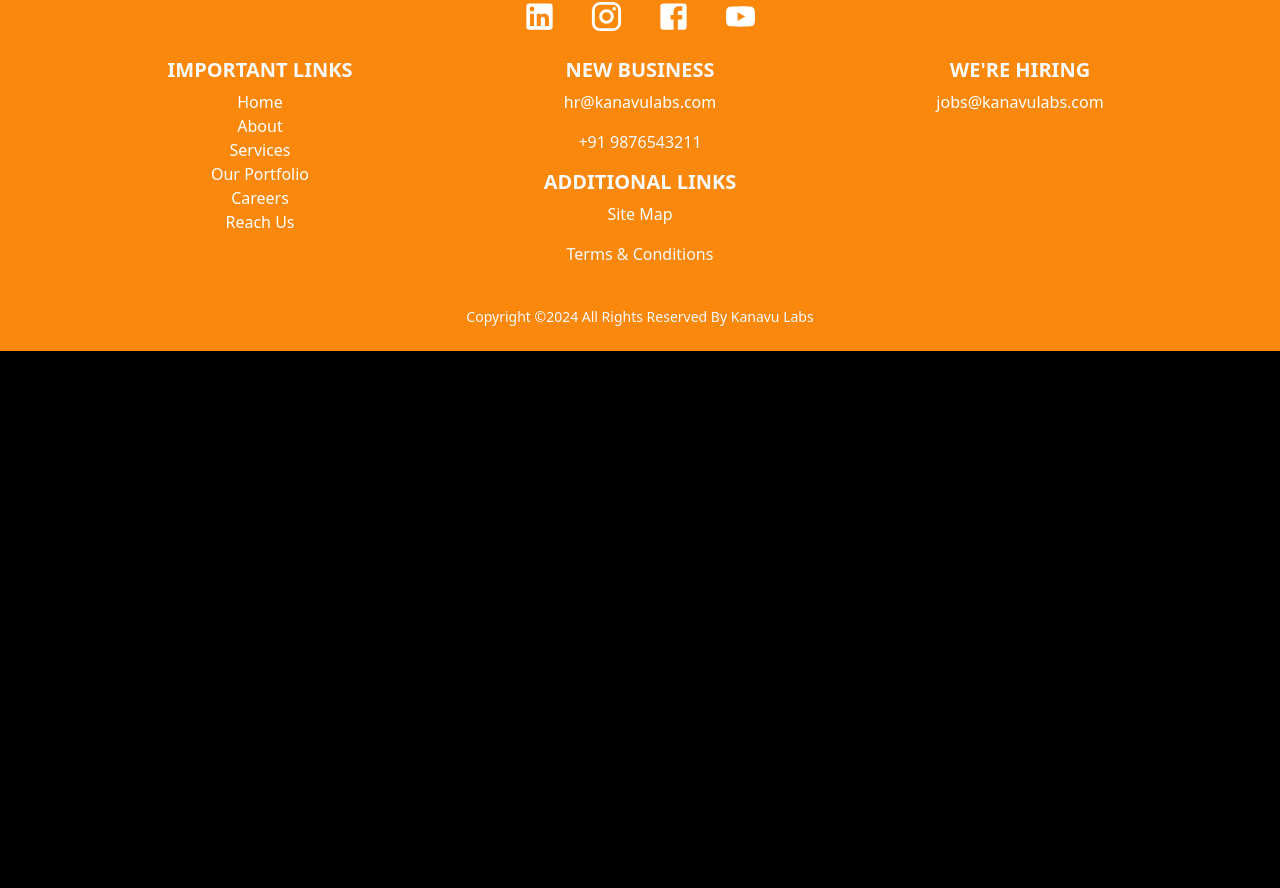
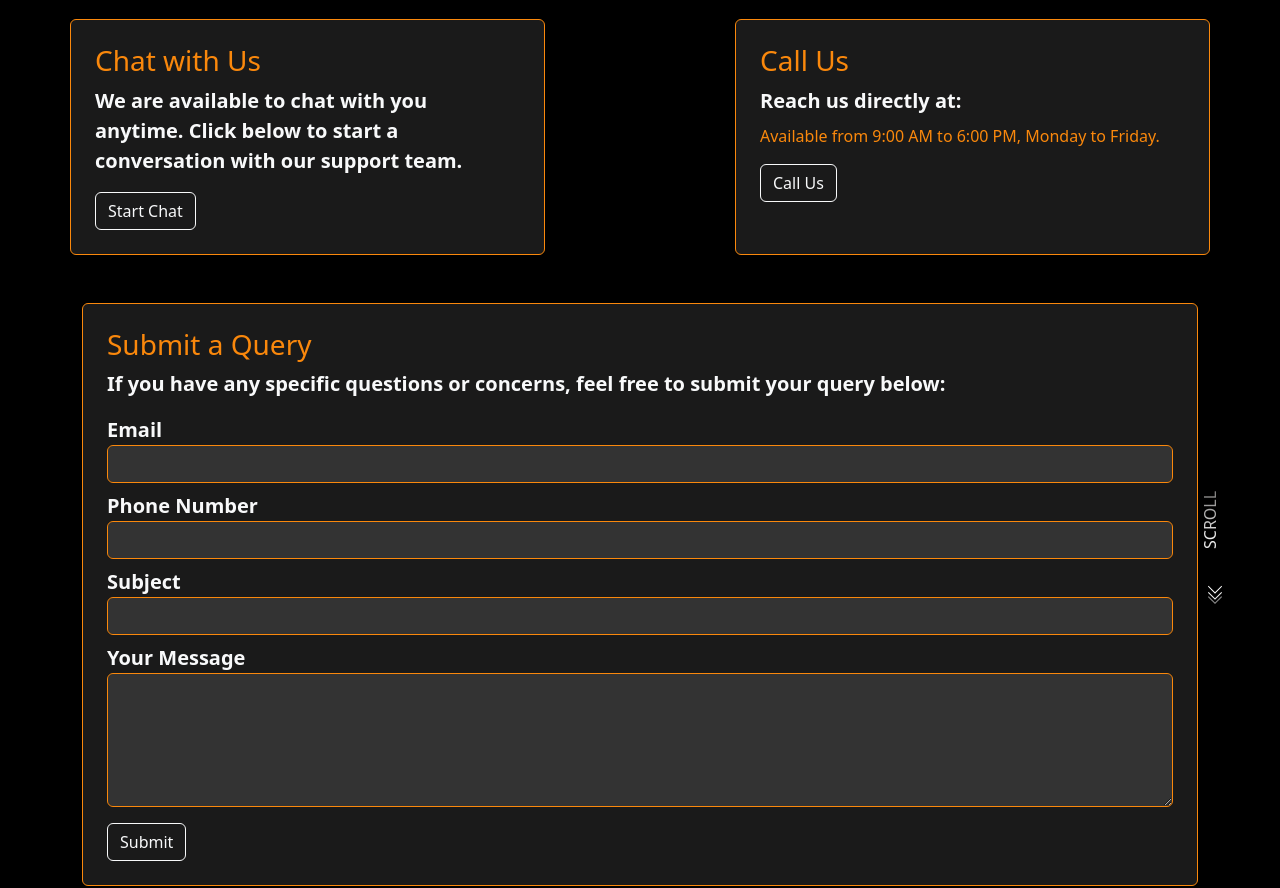
Before and after one commit to RajkumarMM/Marketing, a React (Vite) app: page /contact-us in a window 1280 px wide. Shown: the part 201-1089 px from the top of the page. Before the commit the page ends 800 px from the top, so only its background shows below. Built offline with nearby package versions, Linux system fonts and the light colour scheme.

Commit message:
adding contact us screen

```diff
--- a/src/App.jsx
+++ b/src/App.jsx
@@ -3,7 +3,8 @@ import Home from "./Home";
 import { BrowserRouter as Router, Routes, Route } from "react-router-dom";
 import Header from "./components/Header";
 import AboutUs from "./AboutUs";
-import Footer from './components/Footer'
+import Footer from './components/Footer';
+import ContactUs from "./ContactUs";
 
 
 function App() {
@@ -14,6 +15,7 @@ function App() {
       {/* Define the route for Home page */}
       <Route path="/" element={<Home />} />
       <Route path="/about" element={<AboutUs />} />
+      <Route path="/contact-us" element={<ContactUs />} />
     </Routes>
     <Footer />
   </Router>
--- /dev/null
+++ b/src/ContactUs.jsx
@@ -0,0 +1,113 @@
+import React, { useState } from 'react';
+import Scroll from './components/Scroll';
+
+function ContactUs() {
+  const [query, setQuery] = useState('');
+  const [email, setEmail] = useState('');
+  const [phone, setPhone] = useState('');
+  const [subject, setSubject] = useState('');
+  const [submitted, setSubmitted] = useState(false);
+
+  const handleSubmit = (e) => {
+    e.preventDefault();
+    // Here you can implement the logic to send the query to your server or API
+    setSubmitted(true);
+  };
+
+  return (
+    <>
+    <div className="container my-5 text-light">
+      <h1 className="text-center mb-4" style={{ color: "#fa880c" }}>Contact Us</h1>
+
+      {/* Chat with Us and Call Us Sections in a Row */}
+      <div className="row d-flex justify-content-between">
+        {/* Chat with Us Column */}
+        <div className="col-md-5 my-4 p-4 rounded" style={{ border: "1px solid #fa880c", backgroundColor: '#1a1a1a' }}>
+          <h3 style={{ color: "#fa880c" }}>Chat with Us</h3>
+          <p className='fs-5 fw-semibold'>We are available to chat with you anytime. Click below to start a conversation with our support team.</p>
+          <a href="mailto:example@example.com" className="btn btn-outline-light" target="_blank" rel="noopener noreferrer">
+            Start Chat
+          </a>
+        </div>
+
+        {/* Call Us Column */}
+        <div className="col-md-5 my-4 p-4 rounded" style={{ border: "1px solid #fa880c", backgroundColor: '#1a1a1a' }}>
+          <h3 style={{ color: "#fa880c" }}>Call Us</h3>
+          <span className='fs-5 fw-semibold me-2'>Reach us directly at:</span>
+          <p className='mt-2' style={{ color: "#fa880c" }}>Available from 9:00 AM to 6:00 PM, Monday to Friday.</p>
+          <a href="tel:+919876543210" className='btn btn-outline-light'> Call Us</a>
+        </div>
+      </div>
+
+      {/* Submit a Query Section */}
+      <div className="my-4 p-4 rounded" style={{ backgroundColor: '#1a1a1a', border: "1px solid #fa880c" }} id='whatwedo'>
+        <h3 style={{ color: "#fa880c" }}>Submit a Query</h3>
+        <p className='fs-5 fw-semibold'>If you have any specific questions or concerns, feel free to submit your query below:</p>
+
+        {submitted ? (
+          <div className="alert alert-success" role="alert">
+            Thank you! Your query has been submitted successfully.
+          </div>
+        ) : (
+          <form onSubmit={handleSubmit}>
+            <div className="form-group">
+              <label className='fs-5 fw-semibold' htmlFor="email">Email</label>
+              <input
+                type="email"
+                id="email"
+                className="form-control"
+                style={{ backgroundColor: '#333', color: '#fff', borderColor: '#fa880c' }}
+                value={email}
+                onChange={(e) => setEmail(e.target.value)}
+                required
+              />
+            </div>
+            <div className="form-group">
+              <label className='fs-5 fw-semibold mt-2' htmlFor="phone">Phone Number</label>
+              <input
+                type="tel"
+                id="phone"
+                className="form-control"
+                style={{ backgroundColor: '#333', color: '#fff', borderColor: '#fa880c' }}
+                value={phone}
+                onChange={(e) => setPhone(e.target.value)}
+                required
+              />
+            </div>
+            <div className="form-group">
+              <label className='fs-5 fw-semibold mt-2' htmlFor="subject">Subject</label>
+              <input
+                type="text"
+                id="subject"
+                className="form-control"
+                style={{ backgroundColor: '#333', color: '#fff', borderColor: '#fa880c' }}
+                value={subject}
+                onChange={(e) => setSubject(e.target.value)}
+                required
+              />
+            </div>
+            <div className="form-group">
+              <label className='fs-5 fw-semibold mt-2' htmlFor="query">Your Message</label>
+              <textarea
+                id="query"
+                className="form-control"
+                rows="5"
+                style={{ backgroundColor: '#333', color: '#fff', borderColor: '#fa880c' }}
+                value={query}
+                onChange={(e) => setQuery(e.target.value)}
+                required
+              ></textarea>
+            </div>
+            <button type="submit" className="btn btn-large btn-outline-light mt-3">
+              Submit
+            </button>
+          </form>
+        )}
+      </div>
+    </div>
+    <Scroll />
+    </>
+  );
+}
+
+export default ContactUs;
--- a/src/components/Footer.jsx
+++ b/src/components/Footer.jsx
@@ -51,7 +51,7 @@ function Footer() {
                 <NavLink to="/careers" className="text-white" activeClassName="active">Careers</NavLink>
               </li>
               <li>
-                <NavLink to="/contact" className="text-white" activeClassName="active">Reach Us</NavLink>
+                <NavLink to="/contact-us" className="text-white" activeClassName="active">Reach Us</NavLink>
               </li>
             </ul>
           </div>
--- a/src/components/HamburgerMenu.jsx
+++ b/src/components/HamburgerMenu.jsx
@@ -50,7 +50,7 @@ function HamburgerMenu() {
               </NavLink>
             </li>
             <li>
-              <NavLink to="/ReachUs" className='fs-4 fw-semibold' activeClassName="active" onClick={handleLinkClick}>
+              <NavLink to="/contact-us" className='fs-4 fw-semibold' activeClassName="active" onClick={handleLinkClick}>
                 Reach Us
               </NavLink>
             </li>
--- a/src/components/ImageSlider.jsx
+++ b/src/components/ImageSlider.jsx
@@ -14,7 +14,6 @@ import { EffectCoverflow, Pagination, Navigation, Autoplay } from 'swiper/module
 import GravityImage1 from '../assets/image-slider-images/GravBrand1.png';
 import GravityImage2 from '../assets/image-slider-images/GravBrand2.png';
 import GravityImage3 from '../assets/image-slider-images/GravBrand3.png';
-import GravityImage4 from '../assets/image-slider-images/GravBrand4.png';
 import GravityImage5 from '../assets/image-slider-images/GravBrand5.png';
 
 function ImageSlider() {
@@ -48,16 +47,16 @@ function ImageSlider() {
         <img src={GravityImage3} alt="gravityBrandingImage" />
         </SwiperSlide>
         <SwiperSlide>
-          <img src={GravityImage2} alt="gravityBrandingImage" />
+          <img src={GravityImage1} alt="gravityBrandingImage" />
+        </SwiperSlide>
+        <SwiperSlide>
+        <img src={GravityImage2} alt="gravityBrandingImage" />
         </SwiperSlide>
         <SwiperSlide>
         <img src={GravityImage5} alt="gravityBrandingImage" />
         </SwiperSlide>
         <SwiperSlide>
-        <img src={GravityImage4} alt="gravityBrandingImage" />
-        </SwiperSlide>
-        <SwiperSlide>
-        <img src={GravityImage1} alt="gravityBrandingImage" />
+        <img src={GravityImage3} alt="gravityBrandingImage" />
         </SwiperSlide>
         <div className="slide-text mt-1">
             <h5>Gravity Screens</h5>
```
Also changed, not shown: src/assets/image-slider-images/GravBrand4.png (deleted).
